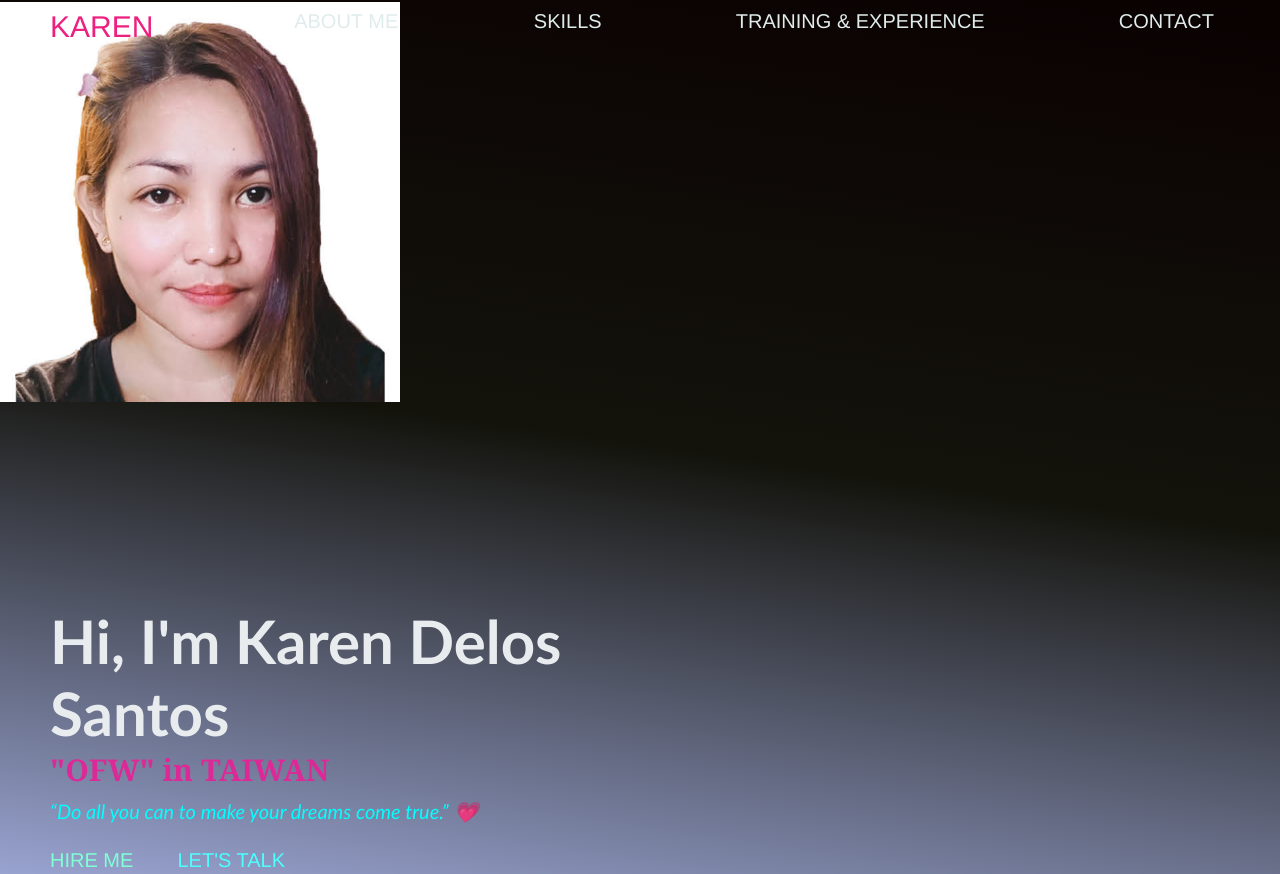
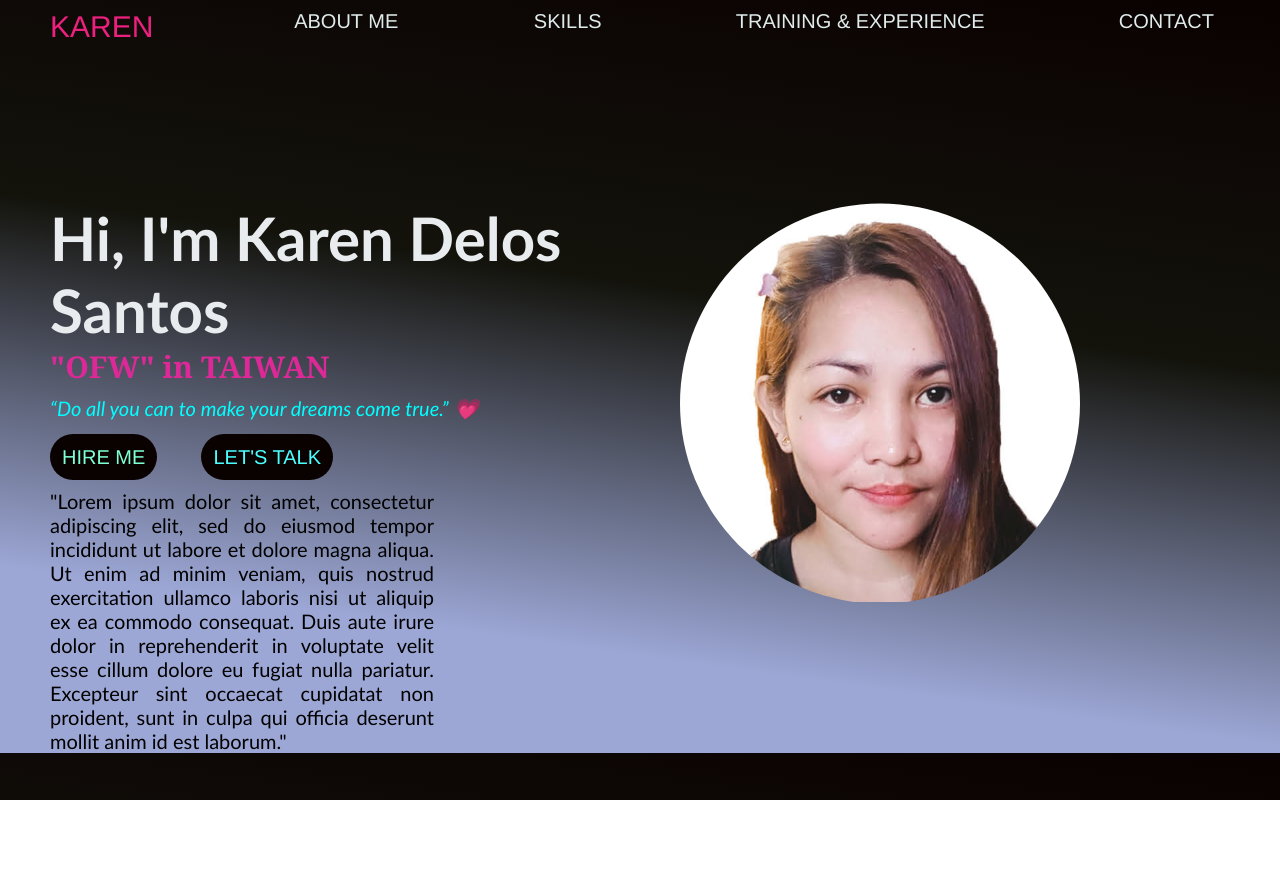
Before and after one commit to kkc29/portfolio.io, a plain HTML site: page index.html in a window 1280 px wide. Shown: the top 874 px of the page. After the commit the page ends 800 px from the top, so only its background shows below. Drawn offline with Linux system fonts and the light colour scheme.

Commit message:
Update style.css

```diff
--- a/style.css
+++ b/style.css
@@ -59,15 +59,25 @@ header{
 .navbar a:hover{
     box-shadow: 0 0 30px cyan;
     border-radius: 10px;
+    text-decoration: underline;
 
 }
 
 
-.intro{
+.mypix{
+    float: right;
+    clip-path: circle();
+    margin-top: 200px;
+    margin-right: 200px;
+    transform-style: preserve-3d;
+}
+
+
+.intro {
     margin-top: 200px;
     box-sizing: border-box;
     margin-left: 50px;
-    display: inline-flexbox;
+
 }
 
 .content-intro h1{
@@ -92,13 +102,13 @@ header{
 }
 
 .box a{
-
+    padding: 12px;
     border-radius: 30px;
     color: aquamarine;
     text-decoration: none;
     font-family:'Franklin Gothic Medium', 'Arial Narrow', Arial, sans-serif;
     font-size: 20px;
-    display: inline-flexbox;
+    background: #0a0101;
 
 }
 
```
